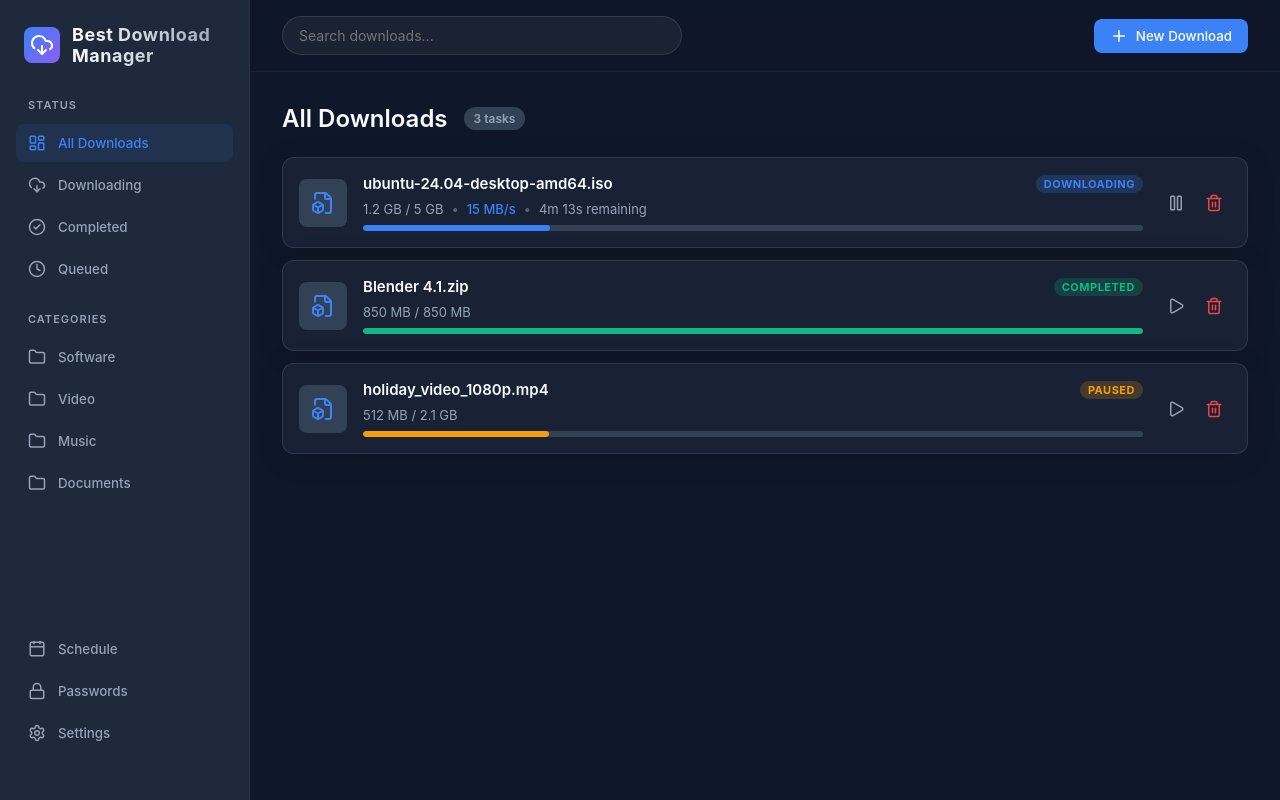
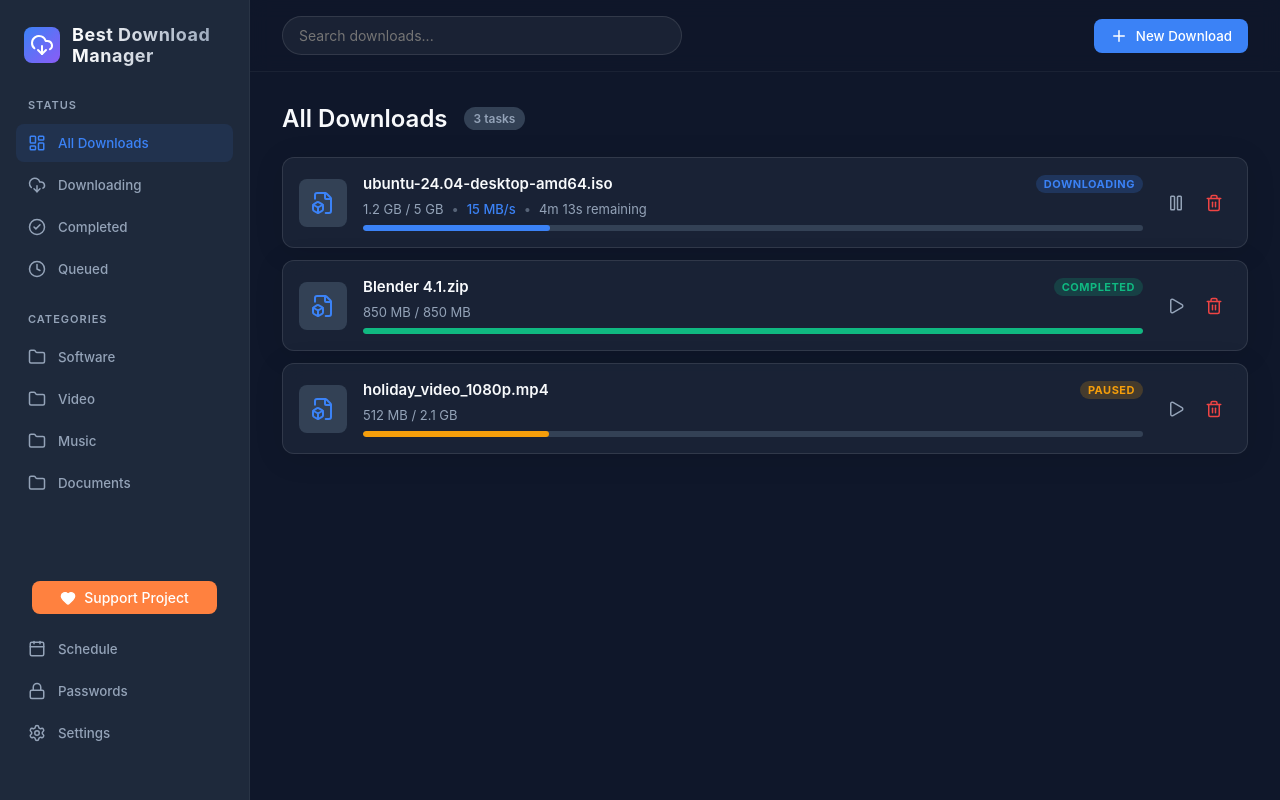
Before and after one commit to PiperAtGates/BestDownloadManager, a React (Vite) app: page / in a window 1280 px wide. Built offline with nearby package versions, Linux system fonts and the light colour scheme; the HTML template or start-up script is replaced by a standard one.

Commit message:
feat: add support/donation button to sidebar

```diff
--- a/src/components/Sidebar.tsx
+++ b/src/components/Sidebar.tsx
@@ -1,5 +1,5 @@
 import React from 'react';
-import { DownloadCloud, CheckCircle2, Clock, Settings, LayoutDashboard, Folder, Lock, Calendar } from 'lucide-react';
+import { DownloadCloud, CheckCircle2, Clock, Settings, LayoutDashboard, Folder, Lock, Calendar, Heart } from 'lucide-react';
 import styles from './Sidebar.module.css';
 
 interface Props {
@@ -64,6 +64,19 @@ export const Sidebar: React.FC<Props> = ({ activeFilter, setActiveFilter, onOpen
 
       <div className={styles.spacer} />
 
+      <div style={{ padding: '0 16px 16px 16px' }}>
+        <a
+          href="https://www.buymeacoffee.com/"
+          target="_blank"
+          rel="noreferrer"
+          className="btn-primary"
+          style={{ width: '100%', display: 'flex', alignItems: 'center', justifyContent: 'center', gap: '8px', backgroundColor: '#FF813F', color: 'white', textDecoration: 'none', fontSize: '14px' }}
+        >
+          <Heart size={16} fill="white" />
+          Support Project
+        </a>
+      </div>
+
       <nav className={styles.navGroup}>
         <button className={styles.navItem} onClick={onOpenScheduler}>
           <Calendar size={18} />
```
